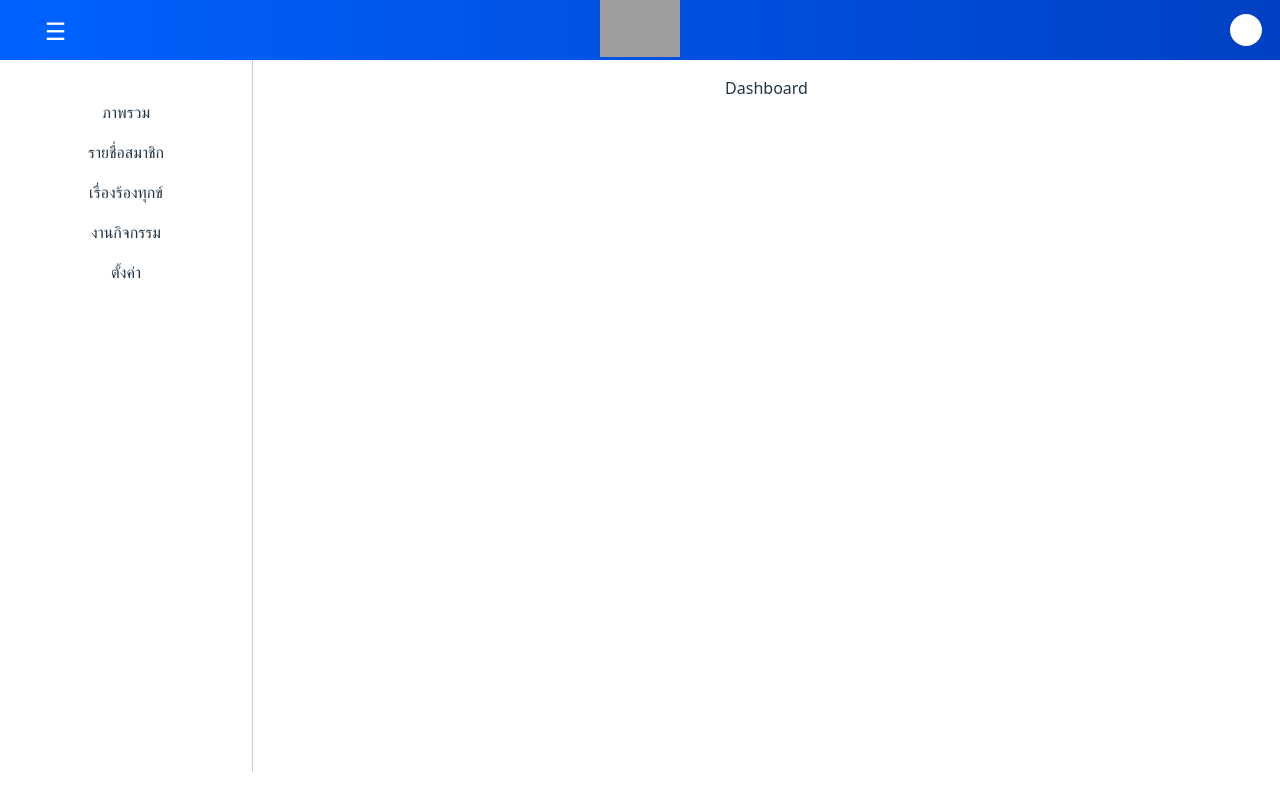
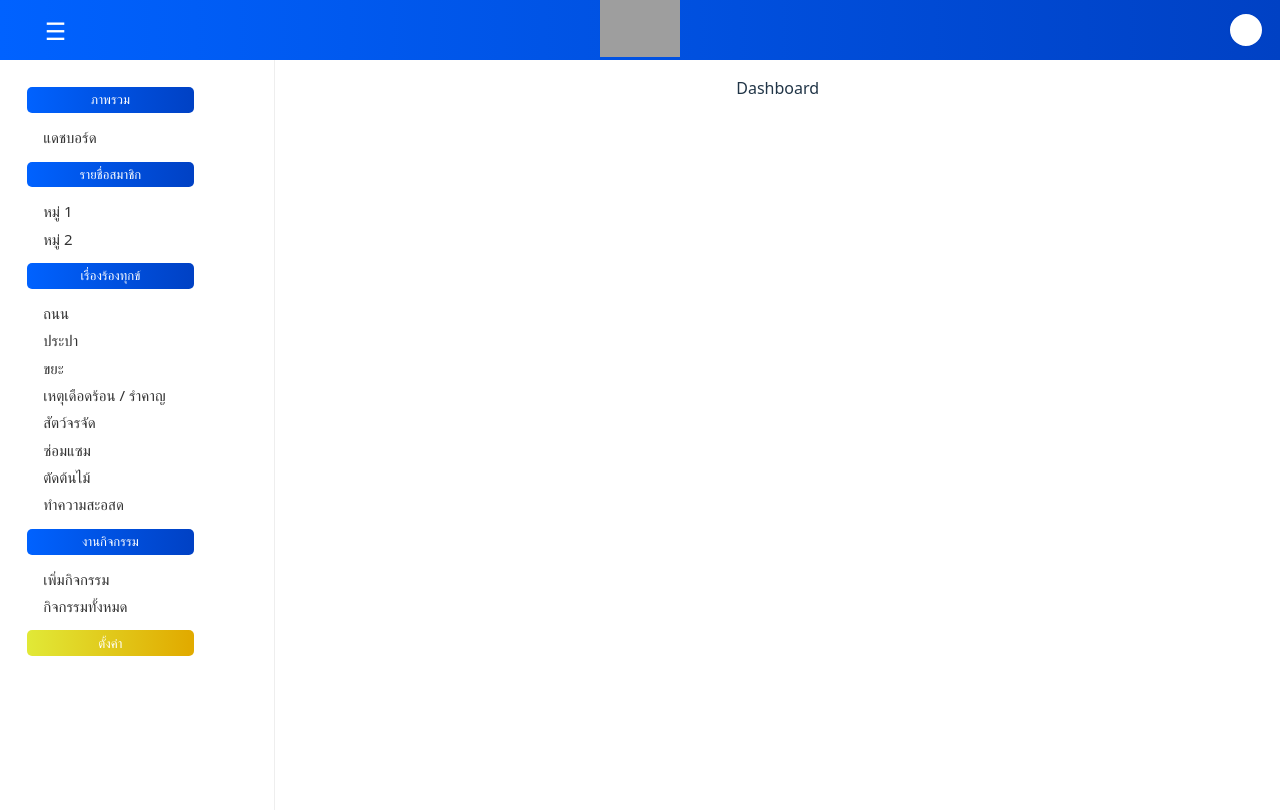
Before and after one commit to ChanuwatBall/takecareSolutionBackoffice, a React (Vite) app: page /dashboard in a window 1280 px wide. Shown: the top 810 px of the page. Built offline with nearby package versions, Linux system fonts and the light colour scheme; sample sign-in values are in the browser's storage; grey boxes are pictures that could not be loaded.

Commit message:
side menu  role user , user allowedTopicIds

```diff
--- a/src/components/Sidebar.tsx
+++ b/src/components/Sidebar.tsx
@@ -1,20 +1,160 @@
 
 // src/components/Sidebar.tsx
-import React from "react";
+import React, { useEffect, useState } from "react";
 import "./css/Sidebar.css";
 
+
+// mock user info
+const currentUser = {
+  role: "admin", // หรือ "admin"
+  allowedTopicIds: ["dashboard", "trash", "road" ,"water","heat","animals","maintenance", "trees", "clean"], // เฉพาะเรื่องร้องทุกข์
+};
+
+// mock fetch
+const fetchSidebarData = async () => {
+  // สมมุติว่าเรียกจาก API จริง
+  return Promise.resolve([
+    {
+      id: "group1",
+      title: "ภาพรวม",
+      gradient: true,
+      roles: ["admin", "user"],
+      children: [
+        { id: "dashboard", label: "แดชบอร์ด", roles: ["admin", "user"] },
+      ],
+    },
+    {
+      id: "group2",
+      title: "รายชื่อสมาชิก",
+      gradient: true,
+      roles: ["admin", "user"],
+      children: [
+        { id: "moo1", label: "หมู่ 1", roles: ["admin", "user"] },
+        { id: "moo2", label: "หมู่ 2", roles: ["admin", "user"] },
+      ],
+    },
+    {
+      id: "group3",
+      title: "เรื่องร้องทุกข์",
+      gradient: true,
+      roles: ["admin", "user"],
+      children: [
+        { id: "road", label: "ถนน", roles: ["admin", "user"] },
+        { id: "water", label: "ประปา", roles: ["admin", "user"] },
+        { id: "trash", label: "ขยะ", roles: ["admin", "user", "user"] },
+        { id: "heat", label: "เหตุเดือดร้อน / รำคาญ", roles: ["admin", "user"] },
+        { id: "animals", label: "สัตว์จรจัด", roles: ["admin", "user"] },
+        { id: "maintenance", label: "ซ่อมแซม", roles: ["admin", "user"] },
+        { id: "trees", label: "ตัดต้นไม้", roles: ["admin", "user"] },
+        { id: "clean", label: "ทำความสะอสด", roles: ["admin", "user"] },
+      ],
+    },
+    {
+      id: "group4",
+      title: "งานกิจกรรม",
+      gradient: true,
+      roles: ["admin", "user"],
+      children: [
+        { id: "addevent", label: "เพิ่มกิจกรรม", roles: ["admin", "user"] },
+        { id: "allevents", label: "กิจกรรมทั้งหมด", roles: ["admin", "user"] },
+      ],
+    },
+  ]);
+};
+
 const Sidebar: React.FC = () => {
+  const [menuData, setMenuData] = useState<any[]>([]);
+
+  useEffect(() => {
+    fetchSidebarData().then((data) => {
+      // filter กลุ่มที่ user มีสิทธิ์
+      const filtered = data
+        .filter((group) => group.roles.includes(currentUser.role))
+        .map((group) => ({
+          ...group,
+          children: group.children.filter(
+            (item: any) =>
+              item.roles.includes(currentUser.role) &&
+              (group.id === "group3"
+                ? currentUser.allowedTopicIds.includes(item.id)
+                : true)
+          ),
+        }))
+        .filter((group) => group.children.length > 0);
+      setMenuData(filtered);
+    });
+  }, []);
+
   return (
     <aside className="sidebar">
-      <ul>
-        <li>ภาพรวม</li>
-        <li>รายชื่อสมาชิก</li>
-        <li>เรื่องร้องทุกข์</li>
-        <li>งานกิจกรรม</li>
-        <li>ตั้งค่า</li>
-      </ul>
+      {menuData.map((group) => (
+        <div key={group.id} className="menu-group">
+          <div
+            className={`menu-title ${group.gradient ? "gradient-bg" : ""}`}
+          >
+            {group.title}
+          </div>
+          <ul className="submenu">
+            {group.children.map((item: any) => (
+              <li key={item.id}>{item.label}</li>
+            ))}
+          </ul>
+        </div>
+      ))}
+       <div  className="menu-group">
+          <div
+            className={`menu-title  second-gradient `}
+          >
+             ตั้งค่า
+          </div>
+        </div>
     </aside>
   );
 };
+export default Sidebar;
 
-export default Sidebar;
+
+// Mock API response
+const sidebarData = [
+  {
+    id: "group1",
+    title: "ภาพรวม",
+    type: "group",
+    gradient: true,
+    roles: ["admin", "user"],
+    children: [
+      { id: "dashboard", label: "แดชบอร์ด", roles: ["admin", "user"] },
+    ],
+  },
+  {
+    id: "group2",
+    title: "รายชื่อสมาชิก",
+    gradient: true,
+    roles: ["admin"],
+    children: [
+      { id: "moo1", label: "หมู่ 1", roles: ["admin"] },
+      { id: "moo2", label: "หมู่ 2", roles: ["admin"] },
+    ],
+  },
+  {
+    id: "group3",
+    title: "เรื่องร้องทุกข์",
+    gradient: true,
+    roles: ["admin", "user"],
+    children: [
+      { id: "road", label: "ถนน", roles: ["user", "admin"] },
+      { id: "water", label: "ประปา", roles: ["admin"] },
+      { id: "trash", label: "ขยะ", roles: ["admin", "user"] },
+    ],
+  },
+    {
+      id: "group4",
+      title: "งานกิจกรรม",
+      gradient: true,
+      roles: ["admin", "user"],
+      children: [
+        { id: "addevent", label: "เพิ่มกิจกรรม", roles: ["admin", "user"] },
+        { id: "allevents", label: "กิจกรรมทั้งหมด", roles: ["admin", "user"] },
+      ],
+    },
+];
--- a/src/components/css/Sidebar.css
+++ b/src/components/css/Sidebar.css
@@ -1,17 +1,63 @@
-.sidebar {
+/* .sidebar {
   width: 220px;
   background: #fff;
   padding: 1rem;
   border-right: 1px solid #ccc;
   height: 85vh;
+  padding: 1rem;
 }
 
 .sidebar ul {
   list-style: none;
   padding: 0;
+} */
+
+.sidebar li {
+  padding: none;
+  font-size: 16px;
+  text-align: left;
 }
 
-.sidebar li {
-  padding: 0.5rem 0;
-  font-size: 16px;
+.sidebar {
+  width: 220px;
+  background: #fff;
+  border-right: 1px solid #eee;
+  height: 100vh;
+  overflow-y: auto;
+  padding: 1.7rem;
+  font-size: small;
 }
+
+.menu-group {
+  margin-bottom: .5rem;
+}
+
+.menu-title {
+  padding: 0.2rem;
+  font-weight: bold;
+  color: white;
+  border-radius: 5px;
+  margin-bottom: 0.5rem;
+  text-align: center;
+  max-width: 10rem;
+}
+
+.gradient-bg {
+  background: linear-gradient(90deg, #0062FF 0%, #0041C4 100%);
+}
+
+.second-gradient{
+    background: #E1E937;
+    background: linear-gradient(90deg, rgba(225, 233, 55, 1) 0%, rgba(225, 171, 0, 1) 97%);
+}
+
+.submenu {
+  list-style: none;
+  padding-left: 1rem;
+}
+
+.submenu li {
+  margin: 0.3rem 0;
+  font-size: 15px;
+  color: #333;
+}
```
